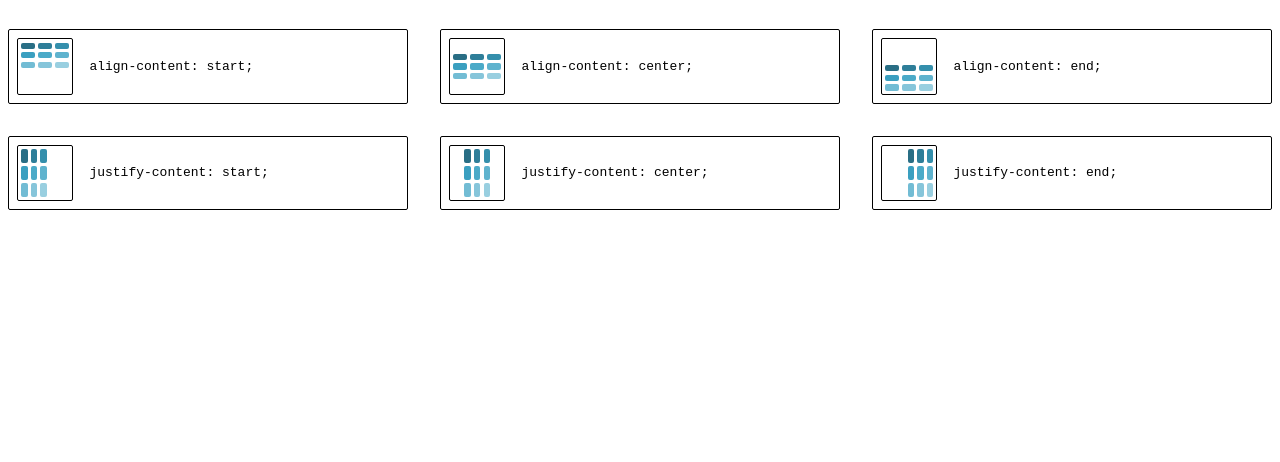
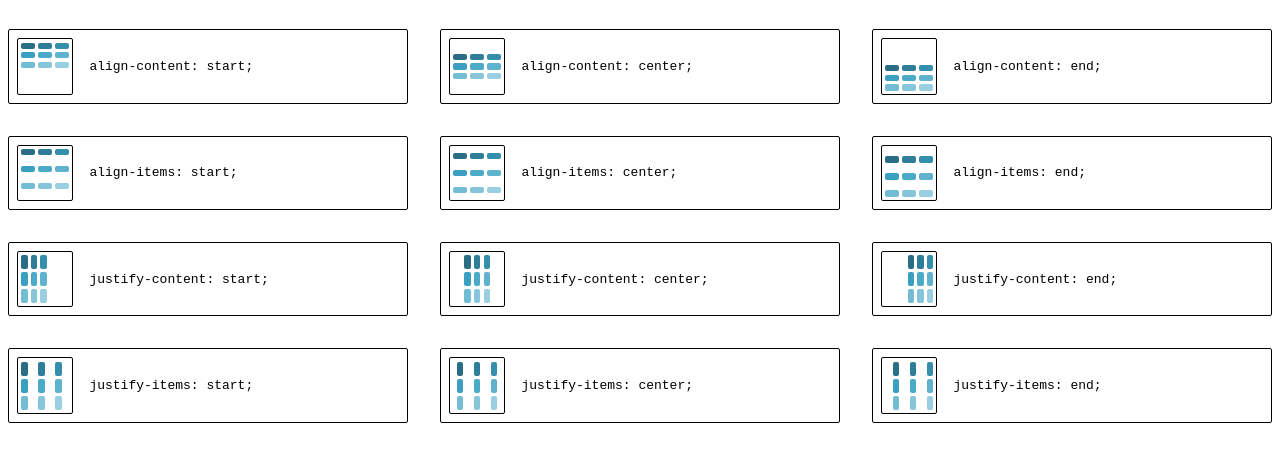
Before and after one commit to ajosedev/grid-cheatsheet, a Gatsby site: page / in a window 1280 px wide. Shown: the part 90-552 px from the top of the page. Built offline with nearby package versions, Linux system fonts and the light colour scheme; Gatsby itself is replaced by a stand-in of ours.

Commit message:
Added *-items examples

```diff
--- a/src/pages/index.js
+++ b/src/pages/index.js
@@ -19,9 +19,15 @@ const App = () => (
       <Example code="align-content: start;" />
       <Example code="align-content: center;" />
       <Example code="align-content: end;" />
+      <Example code="align-items: start;" />
+      <Example code="align-items: center;" />
+      <Example code="align-items: end;" />
       <Example code="justify-content: start;" />
       <Example code="justify-content: center;" />
       <Example code="justify-content: end;" />
+      <Example code="justify-items: start;" />
+      <Example code="justify-items: center;" />
+      <Example code="justify-items: end;" />
     </AppGrid>
   </div>
 )
```
